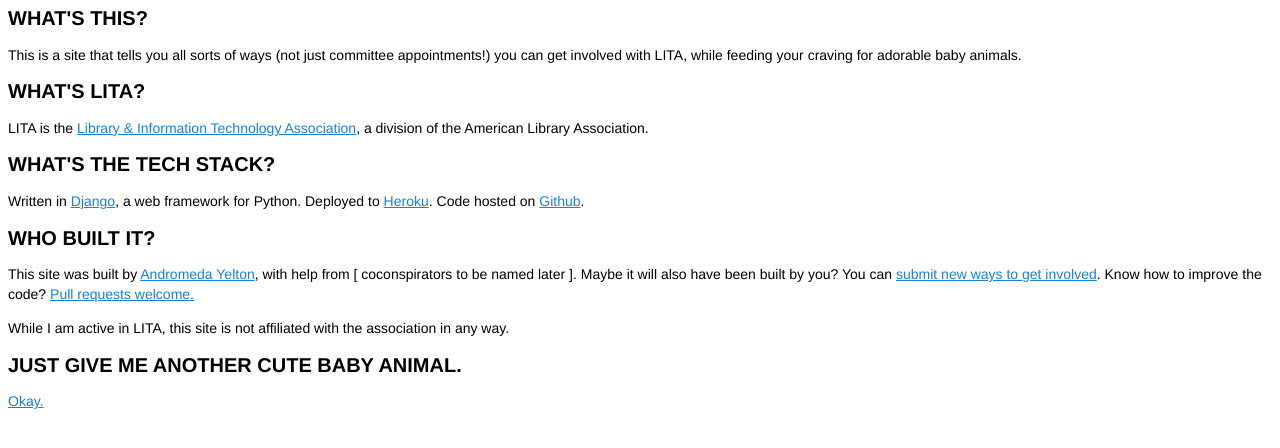
After one commit to thatandromeda/slow_loris, a Django app: template core/templates/about.html in a window 1280 px wide. The commit adds this page. Shown: the top 448 px of the page. Run offline with Django 3.2, Linux system fonts and the light colour scheme; the template is opened without the code that fills it, so the values that code supplies are empty; parts of the project's set-up code (start-up, migrations or seed data) failed here and were passed over.

Commit message:
django 1.5 url dispatacher syntax

```diff
--- /dev/null
+++ b/core/templates/about.html
@@ -0,0 +1,26 @@
+{% extends "base.html" %}
+
+{% block content %}
+<h2>What's this?</h2>
+
+<p>This is a site that tells you all sorts of ways (not just committee appointments!) you can get involved with LITA, while feeding your craving for adorable baby animals.</p>
+
+<h2>What's LITA?</h2>
+
+<p>LITA is the <a href="http://www.ala.org/lita">Library & Information Technology Association</a>, a division of the American Library Association.
+
+<h2>What's the tech stack?</h2>
+
+<p>Written in <a href="https://www.djangoproject.com/">Django</a>, a web framework for Python.  Deployed to <a href="http://www.heroku.com/">Heroku</a>.  Code hosted on <a href="https://github.com/">Github</a>.</p>
+
+<h2>Who built it?</h2>
+
+<p>This site was built by <a href="http://andromedayelton.com">Andromeda Yelton</a>, with help from [ coconspirators to be named later ].  Maybe it will also have been built by you?  You can <a href="{% url 'submit' %}">submit new ways to get involved</a>.  Know how to improve the code?  <a href="https://github.com/thatandromeda/slow_loris">Pull requests welcome.</a></p>
+
+<p>While I am active in LITA, this site is not affiliated with the association in any way.</p>
+
+<h2>Just give me another cute baby animal.</h2>
+
+<p><a href="{% url 'home' %}">Okay.</a></p>
+
+{% endblock %}
--- a/core/templates/home.html
+++ b/core/templates/home.html
@@ -37,10 +37,10 @@
     <h2><a href="/">Give me another!</a></h2>
 
     <br /><br />
-    <h2><a href="{% url submit %}">I want to submit one!</a></h2>
+    <h2><a href="{% url 'submit' %}">I want to submit one!</a></h2>
 
     <br /><br />
-    <form method="POST" id="flag" action="{% url flag suggestion.id %}" style="display:none;">
+    <form method="POST" id="flag" action="{% url 'flag' suggestion.id %}" style="display:none;">
         {% csrf_token %}
         <input type="submit" value="Flag this">
     </form>
--- a/urls.py
+++ b/urls.py
@@ -1,5 +1,5 @@
 from django.conf.urls.defaults import patterns, include, url
-from django.views.generic.simple import direct_to_template
+from django.views.generic import TemplateView
 
 from slow_loris.core.views import home, submit, flag
 
@@ -12,7 +12,7 @@
     # url(r'^$', 'slow_loris.views.home', name='home'),
     url(r'^$', home, name='home'),
     url(r'^submit/$', submit, name='submit'),
-    url(r'^about$', direct_to_template, {'template': 'about.html'}, name='about'),
+    url(r'^about$', TemplateView.as_view(template_name='about.html'), name='about'),
     url(r'^flag/(?P<suggestion_id>\d*)/$', flag, name='flag'),
 
     # Uncomment the admin/doc line below to enable admin documentation:
```
Also changed, not shown: 1 other file.
